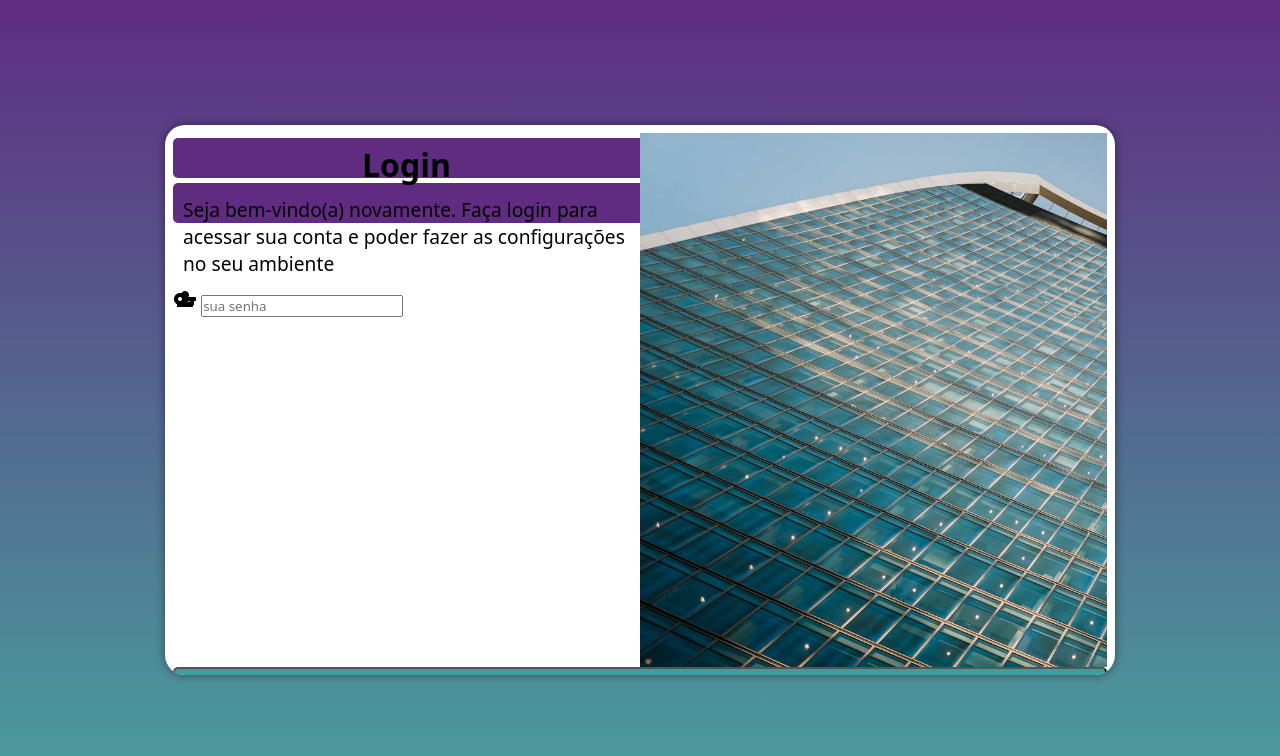
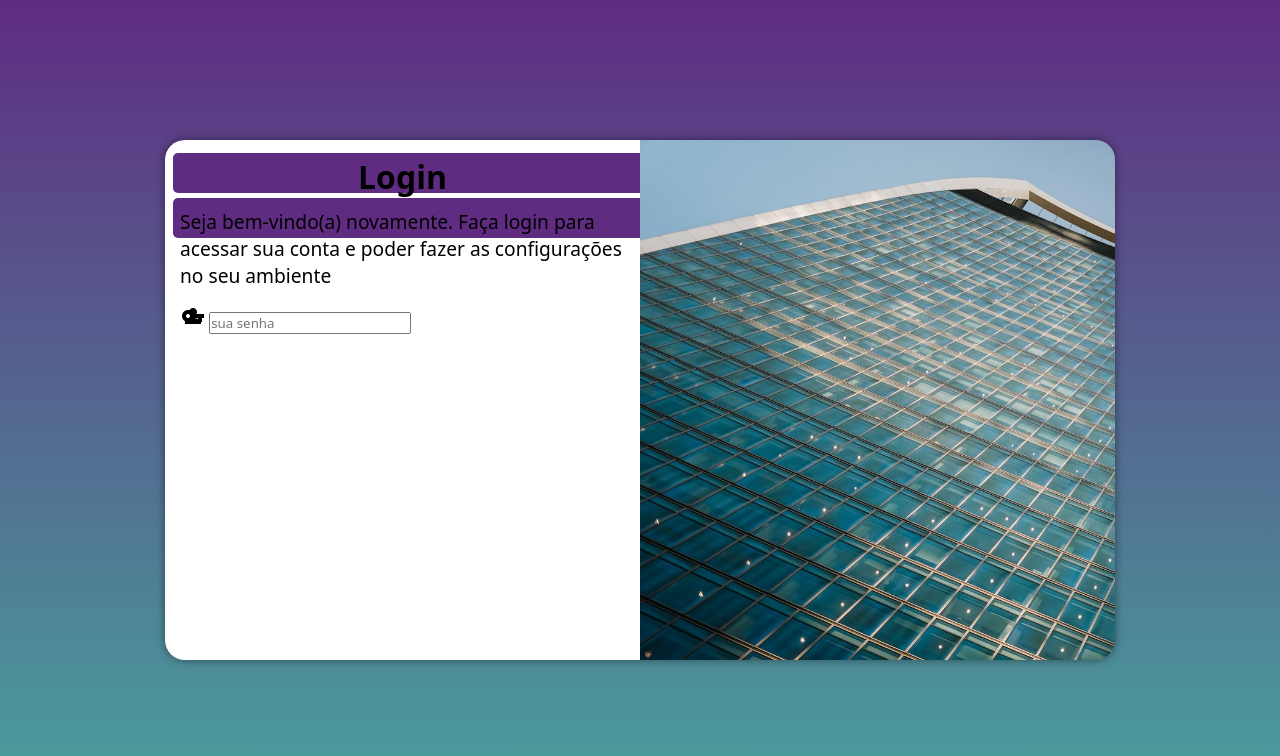
Before and after one commit to ThuanC/projeto-login, a plain HTML site: page index.html in a window 1280 px wide. Drawn offline with Linux system fonts and the light colour scheme.

Commit message:
correção

```diff
--- a/estilos/midia-query.css
+++ b/estilos/midia-query.css
@@ -40,6 +40,7 @@ body{
         width: 50%;
     }
 
+
     div#formulario > h1{
         font-size: 2em;
     }
@@ -47,5 +48,4 @@ body{
         font-size: 1.2em;
     }
 
-
 }
--- a/estilos/style.css
+++ b/estilos/style.css
@@ -23,6 +23,7 @@ main{
     position: relative;
     height: 100vh;
     width: 100vw;
+
 }
 section#login {
     position: absolute;
@@ -31,13 +32,18 @@ section#login {
     transform: translate(-50%, -50%);
     overflow: hidden;
     background-color:white ;
-    width: 250px;
-    height: 550px;
+    width: 255px;
+    height: 520px;
     border-radius: 20px;
+
     box-shadow: 0px 0px 10px rgba(0, 0, 0, 0.455);
-    padding: 8px;
     transition: width 1s, heigth 0.3s;
     transition-timing-function: ease;
+
+}
+
+div{
+    padding: 8px;
 }
 section#login > div#imagem{
     background: #5f2c82 url(../imagens/pexels-lawlesscapture-13737660.jpg);
@@ -45,10 +51,12 @@ section#login > div#imagem{
     background-position:left bottom;
     height: 200px;
     display: block;
+
 }
 section#login > div#formulario {
 display: block;
-padding: 10px;
+padding : 15px;
+
 }
 
 div#formulario > h1 {
@@ -70,7 +78,7 @@ form > div.campo{
     margin: 5px 0px;
 }
 
-form > input[type=submit]{
+form > input[type=submit] {
     display: block;
     font-size: 1em;
     width: 100%;
```
Also changed, not shown: index.html (+3 -1 lines).
